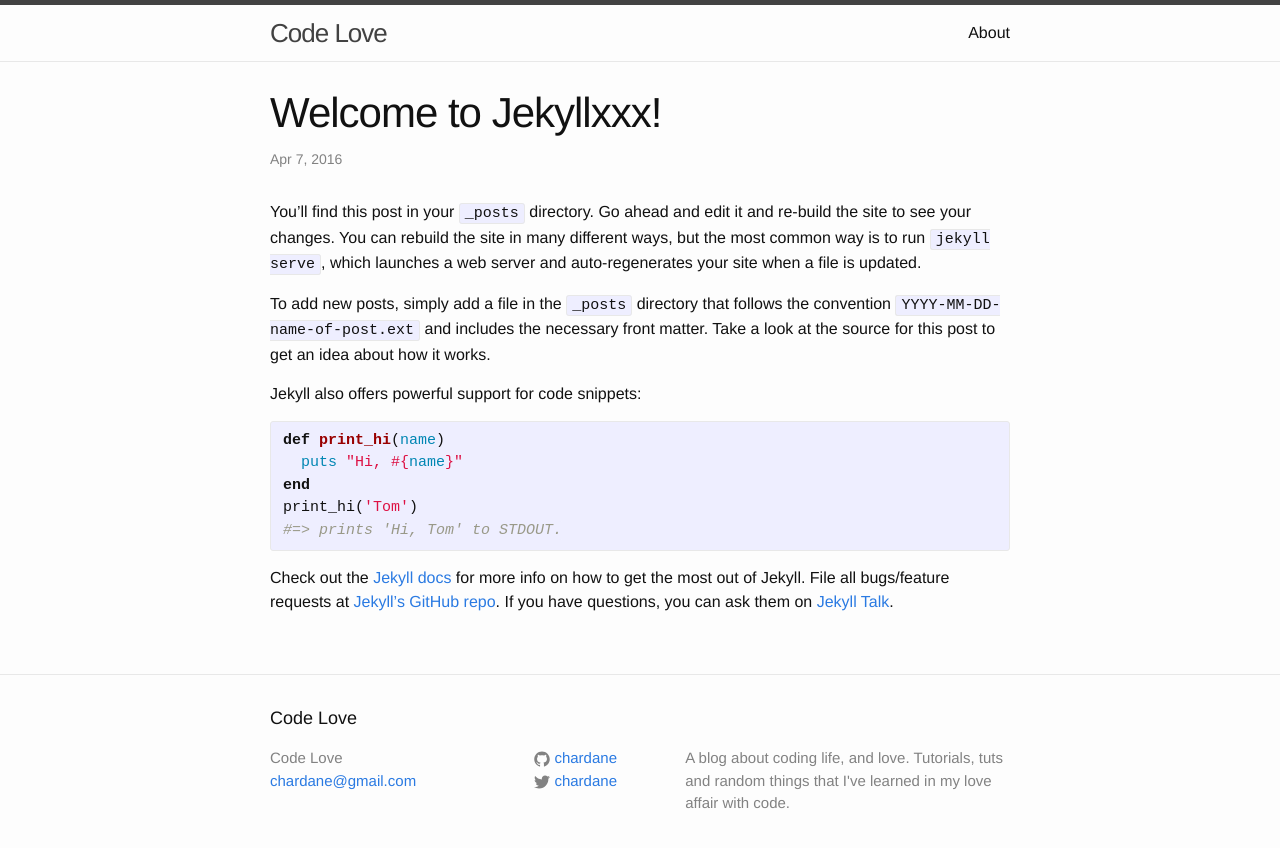
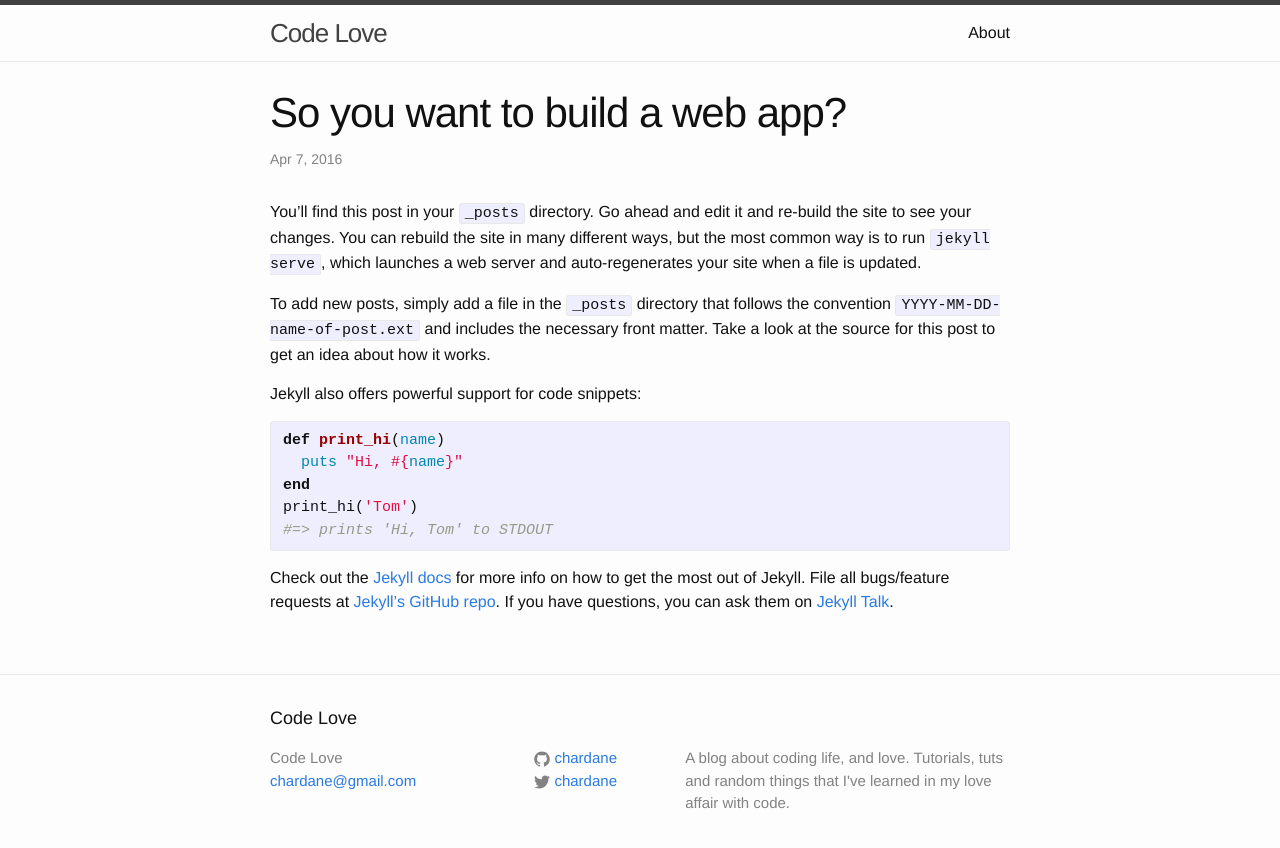
Before and after one commit to chardane/codelove, a Jekyll site: the page built from _posts/2016-04-06-welcome-to-jekyll.markdown, in a window 1280 px wide. Shown: the top 848 px of the page. Built offline with Jekyll 4.4.1, drawn with Linux system fonts in a browser that asks for light colours; comment, search, counter and statistics services are not loaded.

```diff
--- a/_config.yml
+++ b/_config.yml
@@ -12,9 +12,12 @@ description: > # this means to ignore newlines until "baseurl:"
   A blog about coding life, and love. Tutorials, tuts and
   random things that I've learned in my love affair with code.
 baseurl: "" # the subpath of your site, e.g. /blog
-url: "http://yourdomain.com" # the base hostname & protocol for your site
+url: "chardane.github.io" # the base hostname & protocol for your site
 twitter_username: chardane
 github_username:  chardane
+permalink: /codelove/:title
 
 # Build settings
 markdown: kramdown
+kramdown:
+  input: GFM
--- a/_includes/head.html
+++ b/_includes/head.html
@@ -6,7 +6,8 @@
   <title>{% if page.title %}{{ page.title | escape }}{% else %}{{ site.title | escape }}{% endif %}</title>
   <meta name="description" content="{% if page.excerpt %}{{ page.excerpt | strip_html | strip_newlines | truncate: 160 }}{% else %}{{ site.description }}{% endif %}">
 
-  <link rel="stylesheet" href="{{ "/css/main.css" | prepend: site.baseurl }}">
-  <link rel="canonical" href="{{ page.url | replace:'index.html','' | prepend: site.baseurl | prepend: site.url }}">
-  <link rel="alternate" type="application/rss+xml" title="{{ site.title }}" href="{{ "/feed.xml" | prepend: site.baseurl | prepend: site.url }}">
+  <link rel="stylesheet" href="{{ "/css/main.css" | prepend: site.github.url }}">
+  <link rel="canonical" href="{{ page.url | replace:'index.html','' | prepend: site.baseurl | prepend: site.github.url }}">
+  <link rel="alternate" type="application/rss+xml" title="{{ site.title }}" href="{{ "/feed.xml" | prepend: site.github.url | prepend: site.url }}">
+  <script src="http://localhost:35729/livereload.js"></script>
 </head>
--- a/_includes/header.html
+++ b/_includes/header.html
@@ -2,7 +2,7 @@
 
   <div class="wrapper">
 
-    <a class="site-title" href="{{ site.baseurl }}/">{{ site.title }}</a>
+    <a class="site-title" href="{{ site.github.url }}/">{{ site.title }}</a>
 
     <nav class="site-nav">
       <a href="#" class="menu-icon">
@@ -16,7 +16,7 @@
       <div class="trigger">
         {% for my_page in site.pages %}
           {% if my_page.title %}
-          <a class="page-link" href="{{ my_page.url | prepend: site.baseurl }}">{{ my_page.title }}</a>
+          <a class="page-link" href="{{ my_page.url | prepend: site.github.url }}">{{ my_page.title }}</a>
           {% endif %}
         {% endfor %}
       </div>
--- a/_posts/2016-04-06-welcome-to-jekyll.markdown
+++ b/_posts/2016-04-06-welcome-to-jekyll.markdown
@@ -1,6 +1,6 @@
 ---
 layout: post
-title:  "Welcome to Jekyllxxx!"
+title:  "So you want to build a web app?"
 date:   2016-04-06 20:32:28 -0700
 categories: jekyll update
 ---
@@ -15,7 +15,7 @@ def print_hi(name)
   puts "Hi, #{name}"
 end
 print_hi('Tom')
-#=> prints 'Hi, Tom' to STDOUT.
+#=> prints 'Hi, Tom' to STDOUT
 {% endhighlight %}
 
 Check out the [Jekyll docs][jekyll-docs] for more info on how to get the most out of Jekyll. File all bugs/feature requests at [Jekyll’s GitHub repo][jekyll-gh]. If you have questions, you can ask them on [Jekyll Talk][jekyll-talk].
```
Also changed, not shown: Gemfile (+7 -0 lines), Gemfile.lock, 1 other file.
